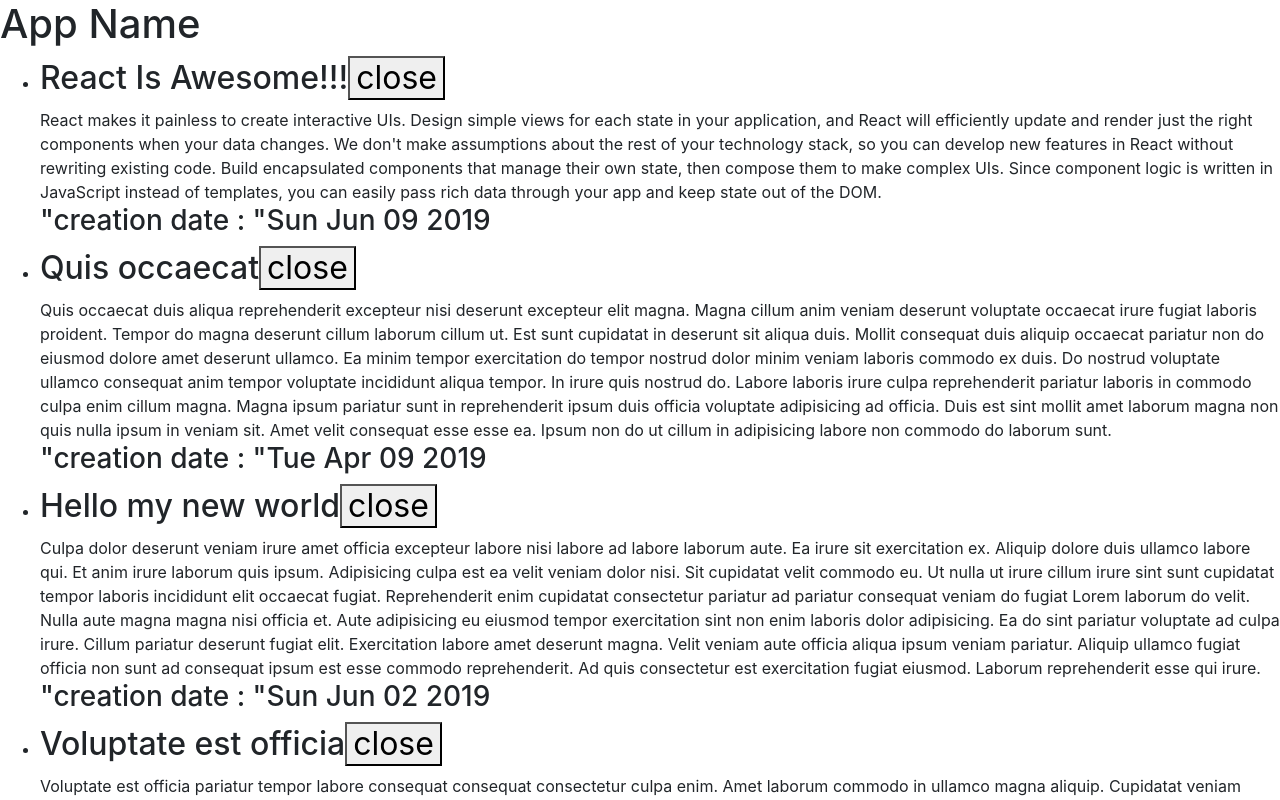
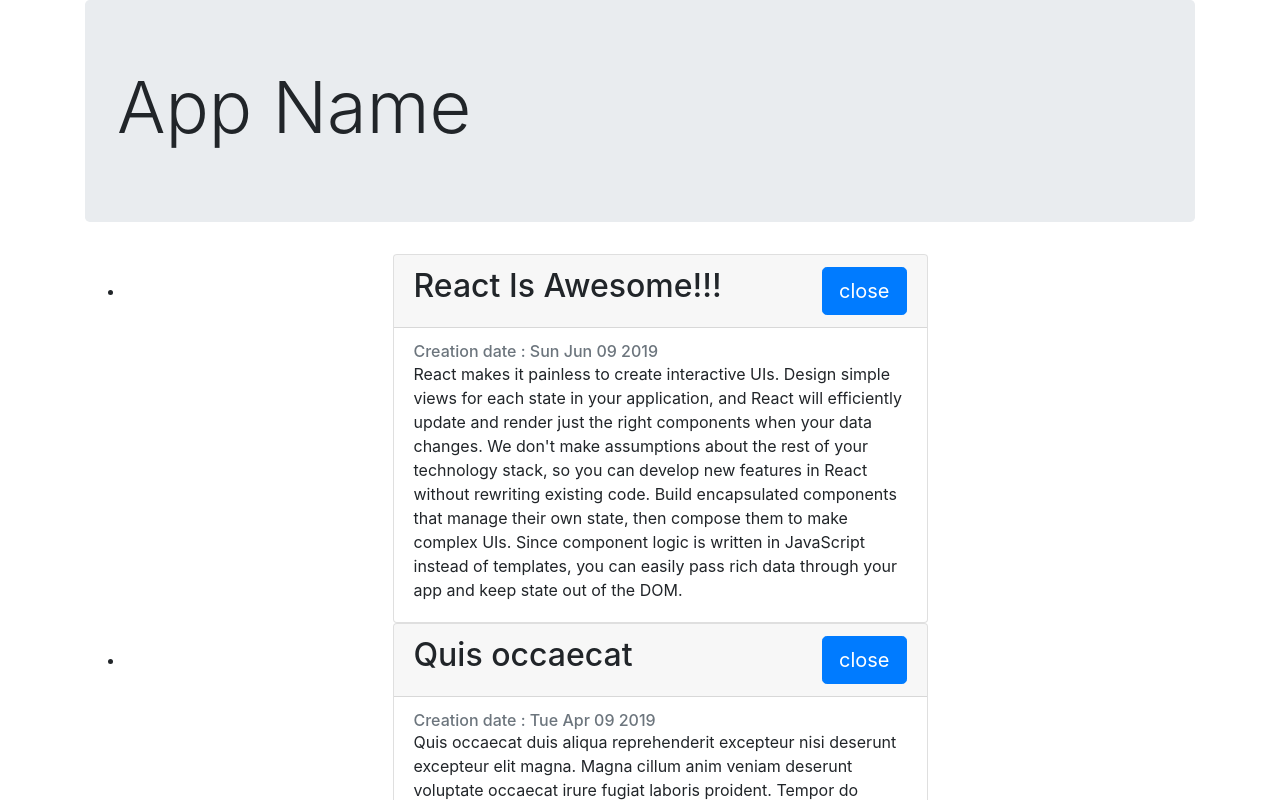
Before and after one commit to evgenynovak/book-app, a React (Create React App) app: page / in a window 1280 px wide. Shown: the top 800 px of the page. Built offline with nearby package versions, Linux system fonts and the light colour scheme.

Commit message:
added style

```diff
--- a/src/components/App.js
+++ b/src/components/App.js
@@ -5,9 +5,11 @@
 
 function App() {
  return (
-    <div>
-        <h1>App Name</h1>
-        <ArticleList articles={articles}/>
+    <div className="container">
+      <div className="jumbotron">
+        <h1 className="display-3">App Name</h1>
+      </div>
+      <ArticleList articles={articles}/>
     </div>
   );
 }
--- a/src/components/Article.js
+++ b/src/components/Article.js
@@ -9,17 +9,21 @@
       const {article} = this.props
       const body = this.state.isOpen && <section>{ article.text }</section>
     return(
-      <div>
+      <div className="card mx-auto" style={{width:'50%'}}>
+        <div className="card-header">
           <h2>
             { article.title }
-          <button onClick={this.handleClick}>
+            <button onClick={this.handleClick}  className="btn btn-primary btn-lg float-right">
               {this.state.isOpen ? 'close' : 'open'}
             </button>
           </h2>
+        </div>
+        <div className="card-body">
+           <h6 className="card-subtitle text-muted">
+               Creation date : { (new Date(article.date)).toDateString()}
+            </h6>
            { body }
-        <h3>
-          "creation date : "{ (new Date(article.date)).toDateString()}
-        </h3>
+        </div>
       </div>
     );
   }
```
Lines whose indentation alone changed are shown as unchanged.
